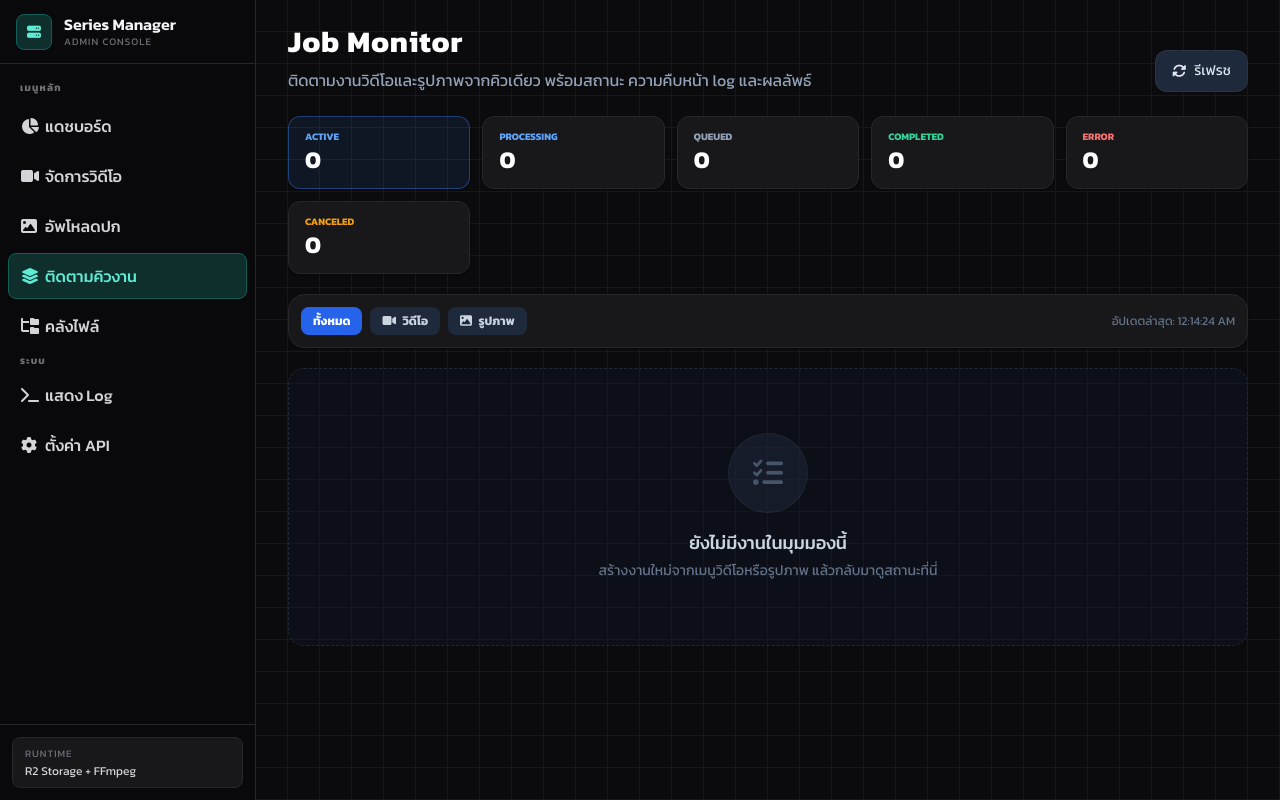
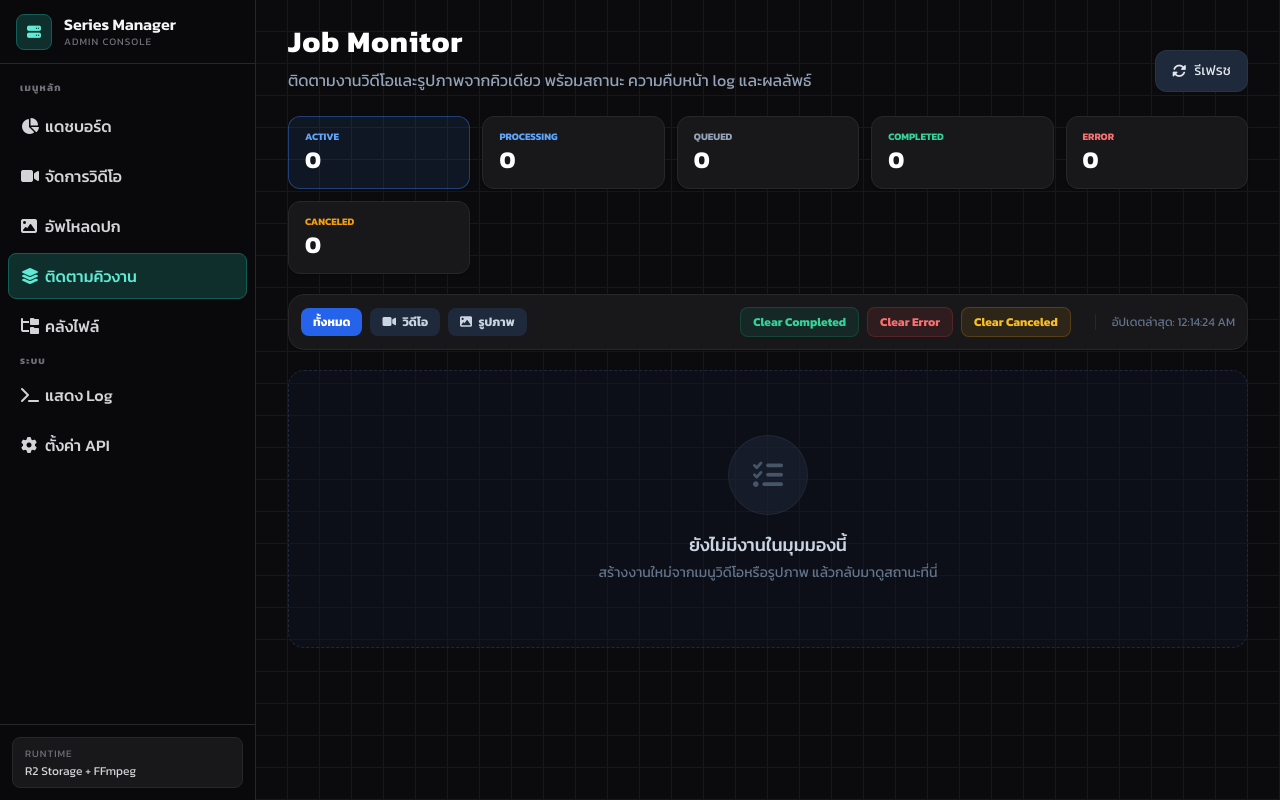
Before and after one commit to ffxlm/vseries-r2, a Flask app: page /queue in a window 1280 px wide. Run offline with Flask 3, Linux system fonts and the light colour scheme; data that the repository does not hold is empty; some libraries are stand-ins or nearby versions.

Commit message:
feat: add clear history buttons for COMPLETED, ERROR, CANCELED jobs

```diff
--- a/series_manager/api/routes.py
+++ b/series_manager/api/routes.py
@@ -1,12 +1,20 @@
 import os
 import shutil
 import uuid
+import traceback
 
 from flask import Blueprint, current_app, jsonify, request
 from werkzeug.utils import secure_filename
 
 from series_manager.db import get_db
-from series_manager.jobs.store import create_job, delete_job, get_job, list_jobs, request_cancel
+from series_manager.jobs.store import (
+    create_job,
+    delete_job,
+    delete_jobs_by_status,
+    get_job,
+    list_jobs,
+    request_cancel,
+)
 from series_manager.jobs.worker import terminate_task
 from series_manager.services.r2_service import (
     create_series_folder,
@@ -178,13 +186,27 @@ def cancel_job(task_id):
 @api_bp.route("/jobs/<task_id>", methods=["DELETE"])
 def delete_job_api(task_id):
     if get_job_or_404(task_id) is None:
-        return jsonify({"error": "Job not found"}), 404
+        return jsonify({"error": "Job not found", "status": "not_found"}), 404
     terminate_task(task_id)
     tmp_dir = f"data/tmp_{task_id}"
     if os.path.exists(tmp_dir):
         shutil.rmtree(tmp_dir, ignore_errors=True)
     delete_job(task_id)
     return jsonify({"message": "Job stopped, cleaned up, and deleted"})
+
+
+@api_bp.route("/jobs/clear/<status>", methods=["POST"])
+def delete_jobs_by_status_api(status):
+    print(f"DEBUG: Attempting to clear jobs with status: {status}")
+    try:
+        if delete_jobs_by_status(status):
+            return jsonify({"message": f"All {status} jobs cleared"})
+        return jsonify({"error": "Invalid status or failed to clear"}), 400
+    except Exception as e:
+        error_trace = traceback.format_exc()
+        print(f"ERROR: Failed to clear jobs: {e}\n{error_trace}")
+        return jsonify({"error": str(e), "trace": error_trace}), 500
+
 
 
 @api_bp.route("/task/<task_id>/delete", methods=["POST"])
--- a/series_manager/jobs/store.py
+++ b/series_manager/jobs/store.py
@@ -258,6 +258,24 @@ def delete_job(task_id):
     return True
 
 
+def delete_jobs_by_status(status):
+    print(f"DEBUG: delete_jobs_by_status called for status: {status}")
+    db = get_db()
+    if db is None:
+        print("ERROR: db is None in delete_jobs_by_status")
+        return False
+    if status not in TERMINAL_STATUSES:
+        print(f"ERROR: status {status} not in TERMINAL_STATUSES: {TERMINAL_STATUSES}")
+        return False
+    try:
+        result = db.tasks.delete_many({"status": status})
+        print(f"DEBUG: deleted {result.deleted_count} jobs with status {status}")
+        return True
+    except Exception as e:
+        print(f"ERROR: Exception in delete_jobs_by_status: {e}")
+        return False
+
+
 def should_cancel(task_id):
     job = get_job(task_id)
     return bool(job.get("cancel_requested")) or job.get("status") == "canceled"
--- a/templates/queue.html
+++ b/templates/queue.html
@@ -42,6 +42,7 @@
 </div>
 
 <div class="glass-panel rounded-2xl p-3 mb-5 flex flex-wrap items-center gap-2">
+    <div class="flex gap-2">
         <button data-type="all" onclick="setTypeFilter('all')" class="type-btn px-3 py-1.5 rounded-lg bg-blue-600 text-white text-xs font-bold">ทั้งหมด</button>
         <button data-type="video" onclick="setTypeFilter('video')" class="type-btn px-3 py-1.5 rounded-lg bg-slate-800 text-slate-300 hover:bg-slate-700 text-xs font-bold">
             <i class="fa-solid fa-video mr-1"></i> วิดีโอ
@@ -49,7 +50,16 @@
         <button data-type="image" onclick="setTypeFilter('image')" class="type-btn px-3 py-1.5 rounded-lg bg-slate-800 text-slate-300 hover:bg-slate-700 text-xs font-bold">
             <i class="fa-solid fa-image mr-1"></i> รูปภาพ
         </button>
-    <div class="ml-auto text-xs text-slate-500">
+    </div>
+
+    <div class="w-full border-t border-slate-800 my-1 md:hidden"></div>
+
+    <div class="flex flex-wrap items-center gap-2 ml-auto">
+        <button onclick="clearJobs('completed')" class="bg-emerald-500/10 hover:bg-emerald-500/20 text-emerald-400 border border-emerald-500/20 px-3 py-1.5 rounded-lg text-xs font-bold whitespace-nowrap">Clear Completed</button>
+        <button onclick="clearJobs('error')" class="bg-red-500/10 hover:bg-red-500/20 text-red-400 border border-red-500/20 px-3 py-1.5 rounded-lg text-xs font-bold whitespace-nowrap">Clear Error</button>
+        <button onclick="clearJobs('canceled')" class="bg-amber-500/10 hover:bg-amber-500/20 text-amber-400 border border-amber-500/20 px-3 py-1.5 rounded-lg text-xs font-bold whitespace-nowrap">Clear Canceled</button>
+    </div>
+    <div class="text-xs text-slate-500 ml-auto md:ml-4 md:pl-4 md:border-l md:border-slate-800 w-full md:w-auto text-right mt-2 md:mt-0">
         อัปเดตล่าสุด: <span id="last-updated">-</span>
     </div>
 </div>
@@ -301,6 +311,21 @@
         }
     }
 
+    async function clearJobs(status) {
+        if (!confirm(`ต้องการลบงานสถานะ ${status} ทั้งหมดใช่ไหม?`)) return;
+        pollingPaused = true;
+        try {
+            const res = await fetch(`/api/jobs/clear/${status}`, { method: 'POST' });
+            if (res.ok) showToast(`ลบงานสถานะ ${status} ทั้งหมดแล้ว`);
+            else showToast(`ลบงานไม่สำเร็จ`, true);
+        } catch (error) {
+            showToast('เชื่อมต่อเซิร์ฟเวอร์ไม่ได้', true);
+        } finally {
+            pollingPaused = false;
+            refreshJobs(true);
+        }
+    }
+
     async function deleteJob(taskId) {
         if (!confirm('ต้องการลบงานนี้ออกจากรายการใช่ไหม?')) return;
         const card = document.getElementById(`job-${taskId}`);
```
Lines whose indentation alone changed are shown as unchanged.
